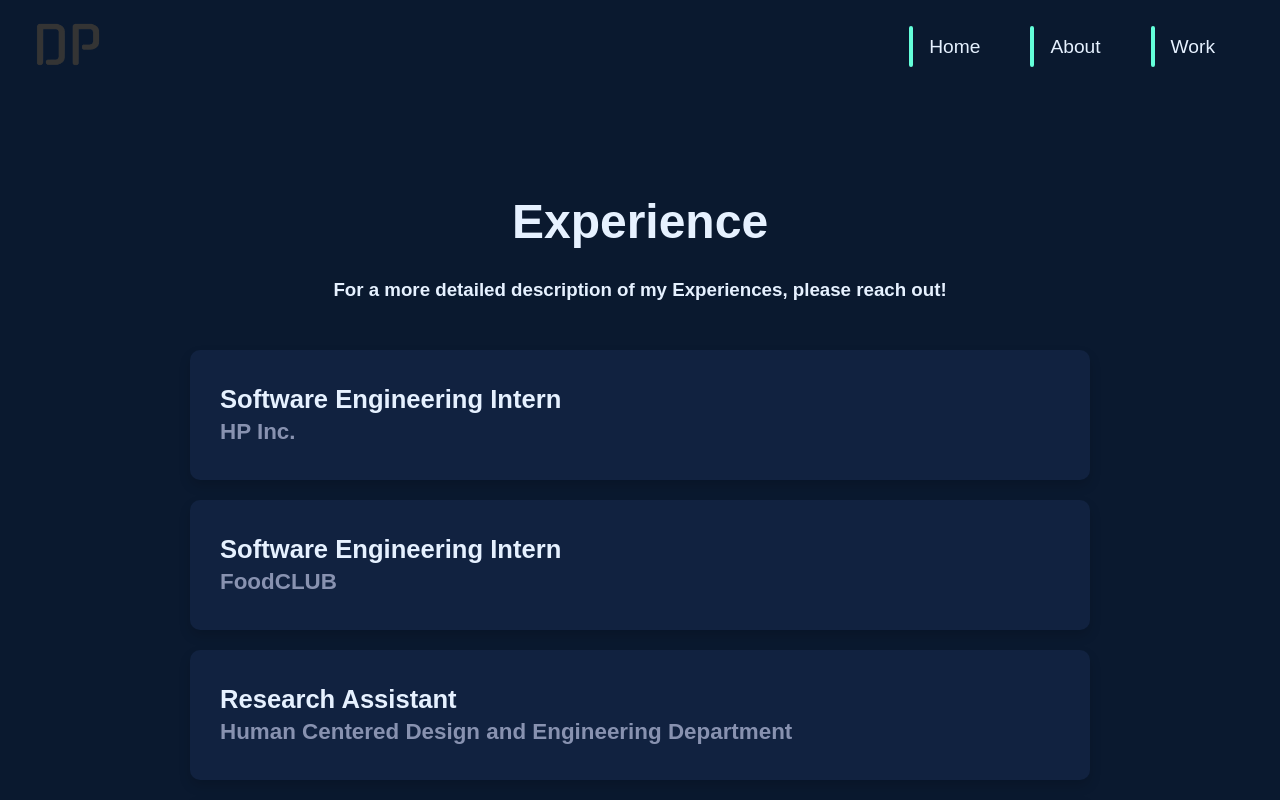
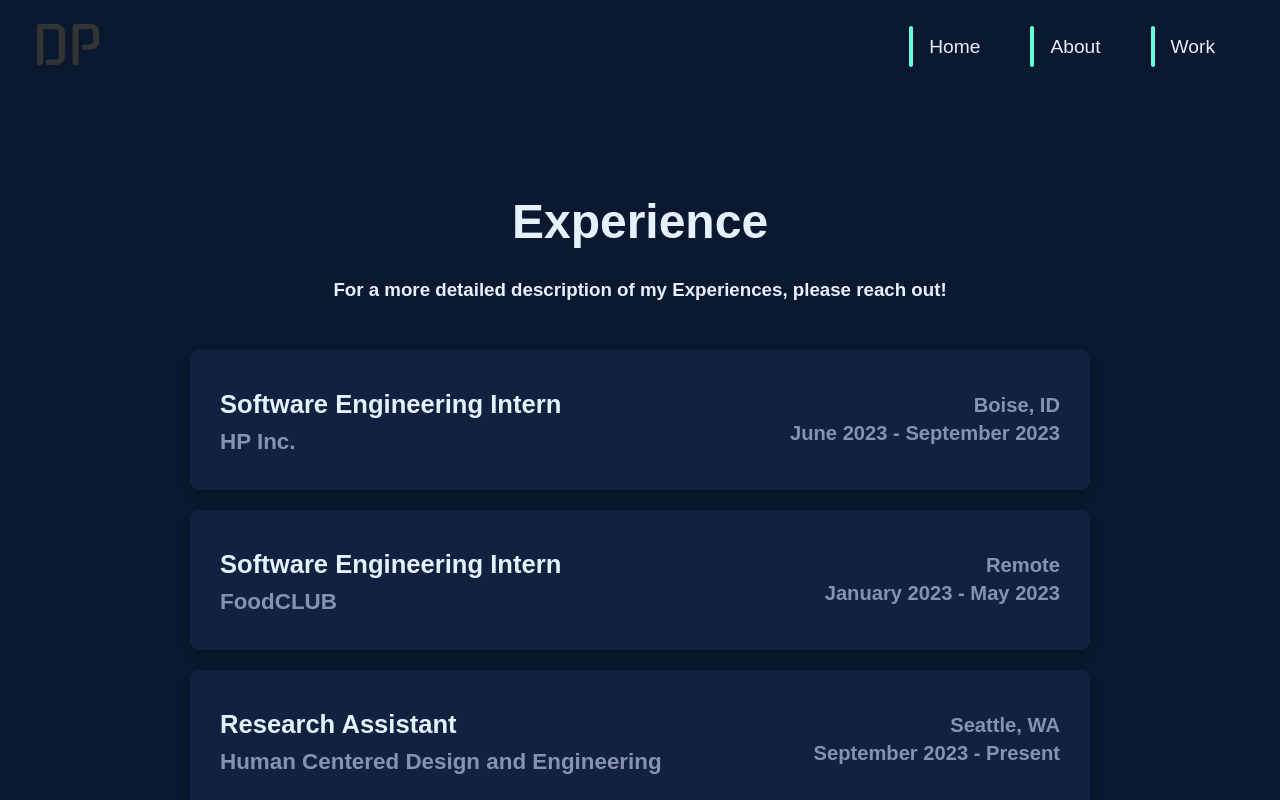
Before and after one commit to wkxdavid/personalwebsite, a React (Create React App) app: page /experience in a window 1280 px wide. Built offline with nearby package versions, Linux system fonts and the light colour scheme; the HTML template or start-up script is replaced by a standard one.

Commit message:
added improvement to experience components

```diff
--- a/src/components/AboutPage/about.css
+++ b/src/components/AboutPage/about.css
@@ -216,7 +216,6 @@ body {
   }
 }
 
-/* Fade-in animation */
 @keyframes fadeIn {
   0% {
     opacity: 0;
--- a/src/components/ExperiencePage/experience.css
+++ b/src/components/ExperiencePage/experience.css
@@ -33,6 +33,43 @@ body {
   padding: 20px;
   opacity: 0;
   animation: fadeIn 1s 0.6s forwards;
+}
+
+.work-card {
+  display: flex;
+  flex-direction: column;
+  background-color: var(--secondary-bg);
+  box-shadow: 0 4px 8px rgba(0, 0, 0, 0.1);
+  padding: 20px;
+  border-radius: 10px;
+  transition: transform 0.3s ease, box-shadow 0.3s ease;
+  opacity: 0;
+  animation: fadeIn 1s 0.8s forwards;
+}
+
+.work-card:hover {
+  transform: translateY(-10px);
+  box-shadow: 0 8px 15px rgba(0, 0, 0, 0.2);
+}
+
+.work-content {
+  display: flex;
+  justify-content: space-between;
+  align-items: center;
+  width: 100%;
+}
+
+.left-section {
+  text-align: left;
+  flex-grow: 1;
+}
+
+.right-section {
+  text-align: right;
+  flex-shrink: 0;
+  min-width: 150px;
+  font-size: 0.9em;
+  color: var(--text-secondary);
 }
 
 .project-container {
--- a/src/components/ExperiencePage/experience.js
+++ b/src/components/ExperiencePage/experience.js
@@ -25,7 +25,7 @@ function ExperiencePage() {
   return (
     <div>
       <section id='projects-section' className='projects-section'>
-      <h1>Experience</h1>
+        <h1>Experience</h1>
         <h3>
           For a more detailed description of my Experiences, please reach out!
         </h3>
@@ -36,9 +36,15 @@ function ExperiencePage() {
               className='work-card'
               onClick={() => openPopup(exp)}
             >
-              <div className='content'>
-                <h2>{exp.title}</h2>
-                <h3>{exp.company}</h3>
+              <div className='work-content'>
+                <div className='left-section'>
+                  <h2>{exp.title}</h2>
+                  <h3>{exp.company}</h3>
+                </div>
+                <div className='right-section'>
+                  <h3>{exp.location}</h3>
+                  <h3>{exp.date}</h3>
+                </div>
               </div>
             </div>
           ))}
@@ -87,7 +93,7 @@ function ExperiencePage() {
                     </span>
                   ))}
             </p>
-            <p> Tech Stack: {popupContent.tech || 'Python'}</p>
+            <p> Tech Stack: {popupContent.tech || 'N/A'}</p>
             <button onClick={closePopup}>Close</button>
           </div>
         </div>
--- a/src/utils/static.js
+++ b/src/utils/static.js
@@ -14,51 +14,62 @@ export const workExperience = [
     icon: faBriefcase,
     title: 'Software Engineering Intern',
     company: 'HP Inc.',
-    tech: 'React, Typescript, Java, Selenium, AWS, Jest, Enzyme',
+    location: 'Boise, ID',
+    date: 'June 2023 - September 2023',
+    tech: 'React, TypeScript, Java, Selenium, AWS, Jest, Enzyme',
     details: ['HP Workforce Experience Platform'],
   },
   {
     icon: faBriefcase,
     title: 'Software Engineering Intern',
     company: 'FoodCLUB',
-    tech: 'Javascript, Express.js, Node.js, Amazon DynamoDB',
+    location: 'Remote',
+    date: 'January 2023 - May 2023',
+    tech: 'JavaScript, Express.js, Node.js, Amazon DynamoDB',
     details: ['Backend Maintenance'],
   },
   {
     icon: faFlask,
     title: 'Research Assistant',
-    company: 'Human Centered Design and Engineering Department',
+    company: 'Human Centered Design and Engineering',
+    location: 'Seattle, WA',
+    date: 'September 2023 - Present',
     tech: 'Python, Pandas, OpenAI GPT 4.0, Google Perspective',
     details: [
-      "Researched how LLM's and Generative AI can help improve content moderation. Specfically focused on social media and video game chat rooms.",
+      'Researched how LLMs and Generative AI can help improve content moderation. Specifically focused on social media and video game chat rooms.',
     ],
   },
   {
     icon: faFlask,
     title: 'Research Assistant',
     company: 'Code & Cognition Lab',
-    tech: 'Typescript, Svelte, Firebase',
+    location: 'Seattle, WA',
+    date: 'June 2022 - September 2022',
+    tech: 'TypeScript, Svelte, Firebase',
     details: [
-      'Worked as an Front-end developer on Amy J. Ko "WordPlay", an interactive coding languages focused on learning.',
+      'Worked as a Front-end developer on Amy J. Ko "WordPlay", an interactive coding language focused on learning.',
     ],
   },
   {
     icon: faBriefcase,
     title: 'Teaching Assistant',
     company: 'Information School',
-    tech: 'Frontend/Backend Development: React, Javascript, Express.js, Node.js MongoDB, Azure --- Data Science: R, Tidyverse, Shiny, testthat',
-
+    location: 'Seattle, WA',
+    date: 'September 2022 - Present',
+    tech: 'Frontend/Backend Development: React, JavaScript, Express.js, Node.js, MongoDB, Azure --- Data Science: R, Tidyverse, Shiny, testthat',
     details: [
-      ' One of my favorite things to do is help other people learn coding! The classes listed below are the ones that I had the privilege to teach:',
-      'INFO 441: Serverside Development',
-      'INFO 201: Foundationals Skills of Data Science',
-      'INFO 340: Client Side Development',
+      'One of my favorite things to do is help other people learn coding! The classes listed below are the ones that I had the privilege to teach:',
+      'INFO 441: Server-side Development',
+      'INFO 201: Foundational Skills of Data Science',
+      'INFO 340: Client-Side Development',
     ],
   },
   {
     icon: faBriefcase,
     title: 'Leadership',
-    company: 'SWECC, Valorant @ UW ',
+    company: 'SWECC, Valorant @ UW',
+    location: 'University of Washington',
+    date: 'September 2021 - Present',
     details: [
       'Mentorship Program Manager @ SWECC',
       'President of Valorant @ UW',
```
Also changed, not shown: 1 other file (tests, documents, lock files or other folders).
